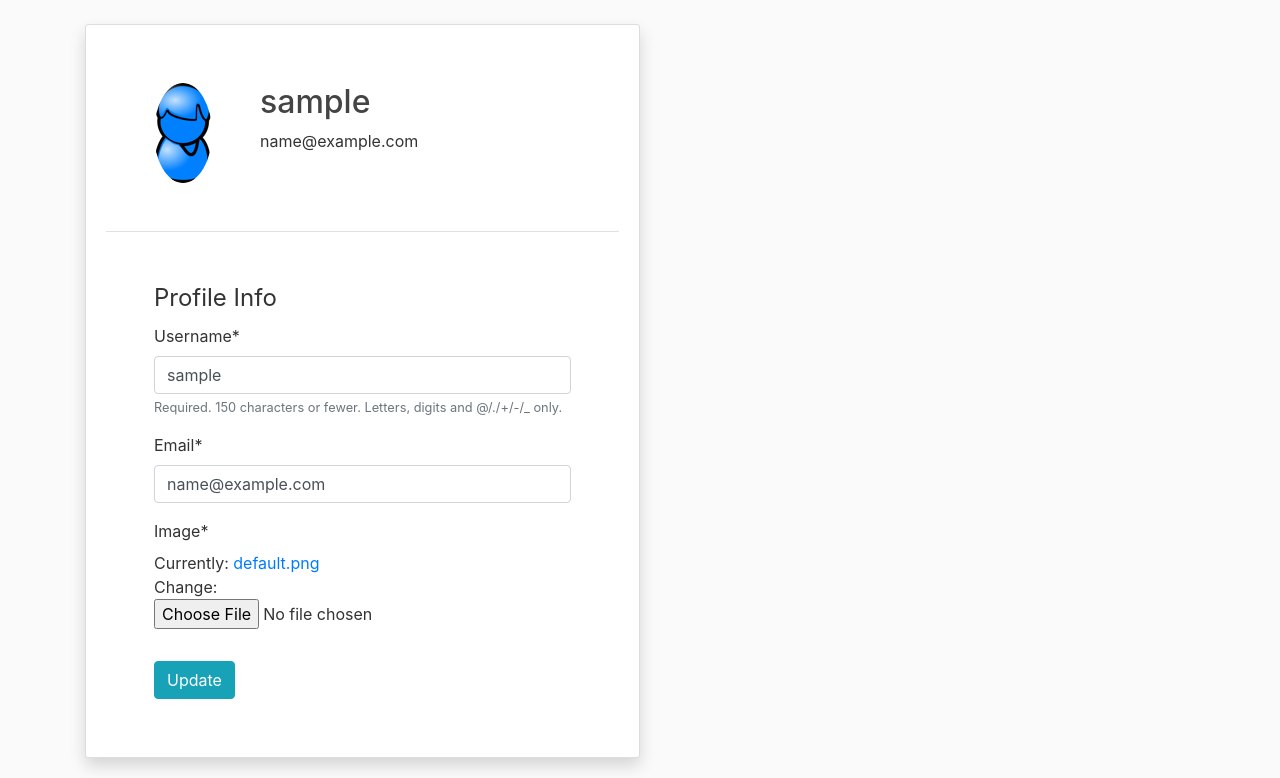
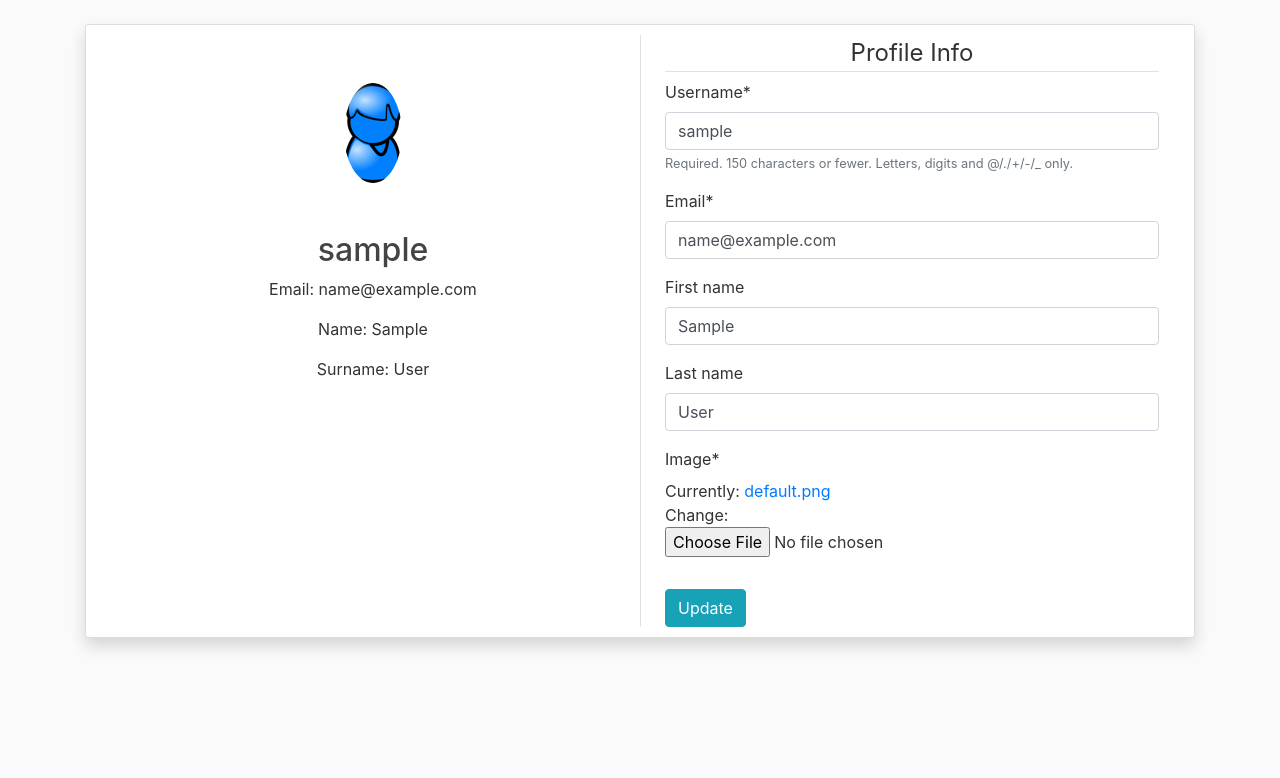
Before and after one commit to mobli82/wallet, a Django app: page /profile/ in a window 1280 px wide. Shown: the part 70-848 px from the top of the page. After the commit the page ends 719 px from the top, so only its background shows below. Run offline with Django 3.2, Linux system fonts and the light colour scheme; the visitor is signed in with stand-in values (Sample User, id 1); some libraries are stand-ins or nearby versions.

Commit message:
added first_name and last_name fields in UserUpdateForm class (path= gaz_counter/forms.py)
restyled logout look in users/template/logout.html

chenged profile style in users/template/profile.html

```diff
--- a/app/users/forms.py
+++ b/app/users/forms.py
@@ -58,7 +58,7 @@ class UserUpdateForm(forms.ModelForm):
 
     class Meta():
         model = User
-        fields = ['username', 'email']
+        fields = ['username', 'email', 'first_name', 'last_name']
 
 class ProfileUpdateForm(forms.ModelForm):
     class Meta:
--- a/app/users/templates/users/logout.html
+++ b/app/users/templates/users/logout.html
@@ -2,7 +2,7 @@
 {% block content %}
     <div class="row">
         <div class="col-ms-6 border rounded mt-3 p-4 shadow">
-            <h3 class="text-danger">You have been logged Out</h3>
+            <h3 class="border-bottom mb-5">You have been logged Out</h3>
             <a class="btn btn-info" href="{% url 'login' %}">Log in</a>
         </div>
 
--- a/app/users/templates/users/profile.html
+++ b/app/users/templates/users/profile.html
@@ -1,25 +1,24 @@
 {% extends 'base.html' %}
 {% load crispy_forms_tags %}
 {% block content %}
-    <div class="content-section col-md-6 mt-4 shadow">
+    <div class="content-section col-md-12 mt-4 shadow">
         <div class="media">
-            <img class="rounded-circle p-5" src="{{ user.profile.image.url }}" alt="">
-
-            <div class="media-body mt-5">
+            <div class="media-body text-center">
+                <img class="rounded-circle p-5" src="{{ user.profile.image.url }}" alt="">
                 <h2>{{ user.username }}</h2>
-                <p>{{ user.email }}</p>
-        </div>
-        </div>
-    <!-- User Update form an Profile Update form-->
-        <div class="content-sm border-top p-5">
-            <form action="" method="post" enctype="multipart/form-data">{% csrf_token %}
-                <legend> Profile Info </legend>
+                <p>Email: {{ user.email }}</p>
+                <p>Name: {{ user.first_name }}</p>
+                <p>Surname: {{ user.last_name }}</p>
+            </div>
+            <form class="border-left col-md-6 pl-4" action="" method="post" enctype="multipart/form-data">{% csrf_token %}
+                <legend class="text-center border-bottom"> Profile Info </legend>
                     {{ u_form|crispy }}
                     {{ p_form|crispy }}
 
                 <input type="submit" value="Update" class="btn btn-info mt-3">
             </form>
         </div>
+    <!-- User Update form an Profile Update form-->
 
     </div>
 {% endblock content %}
```
